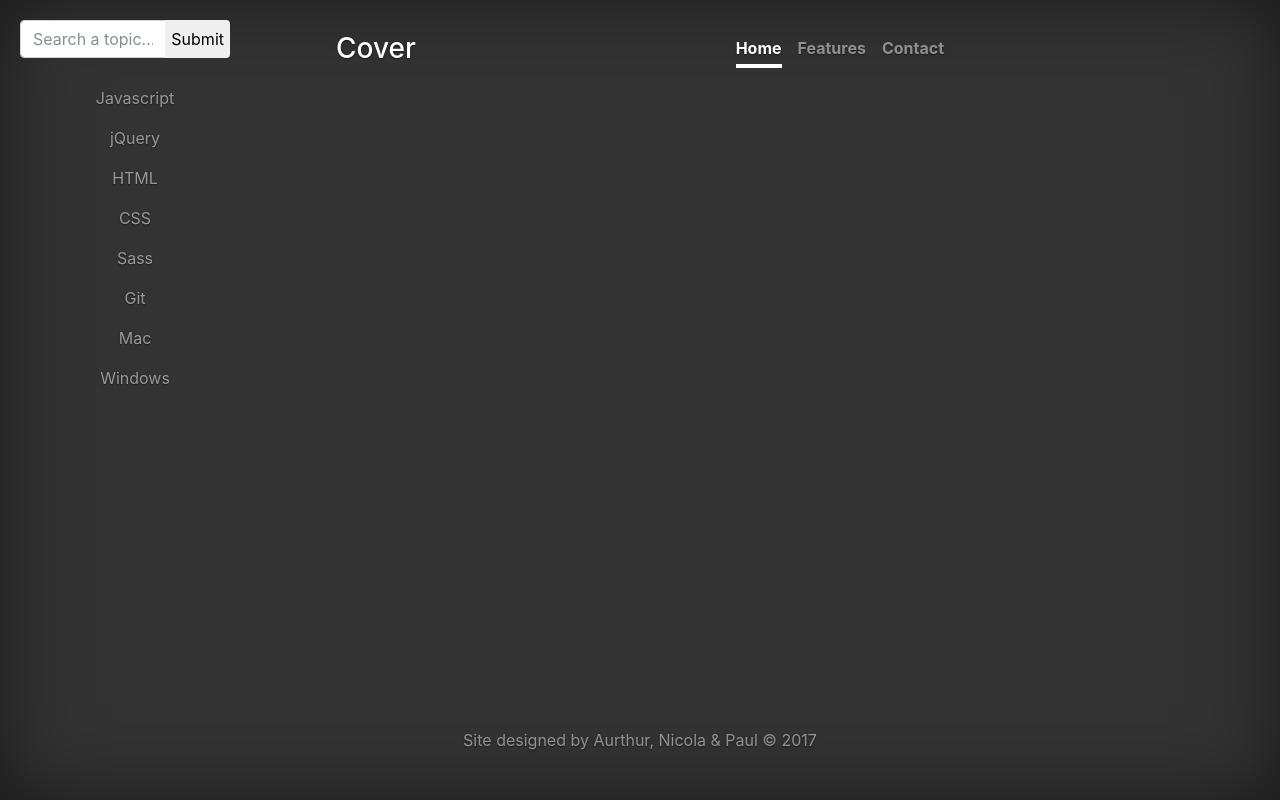
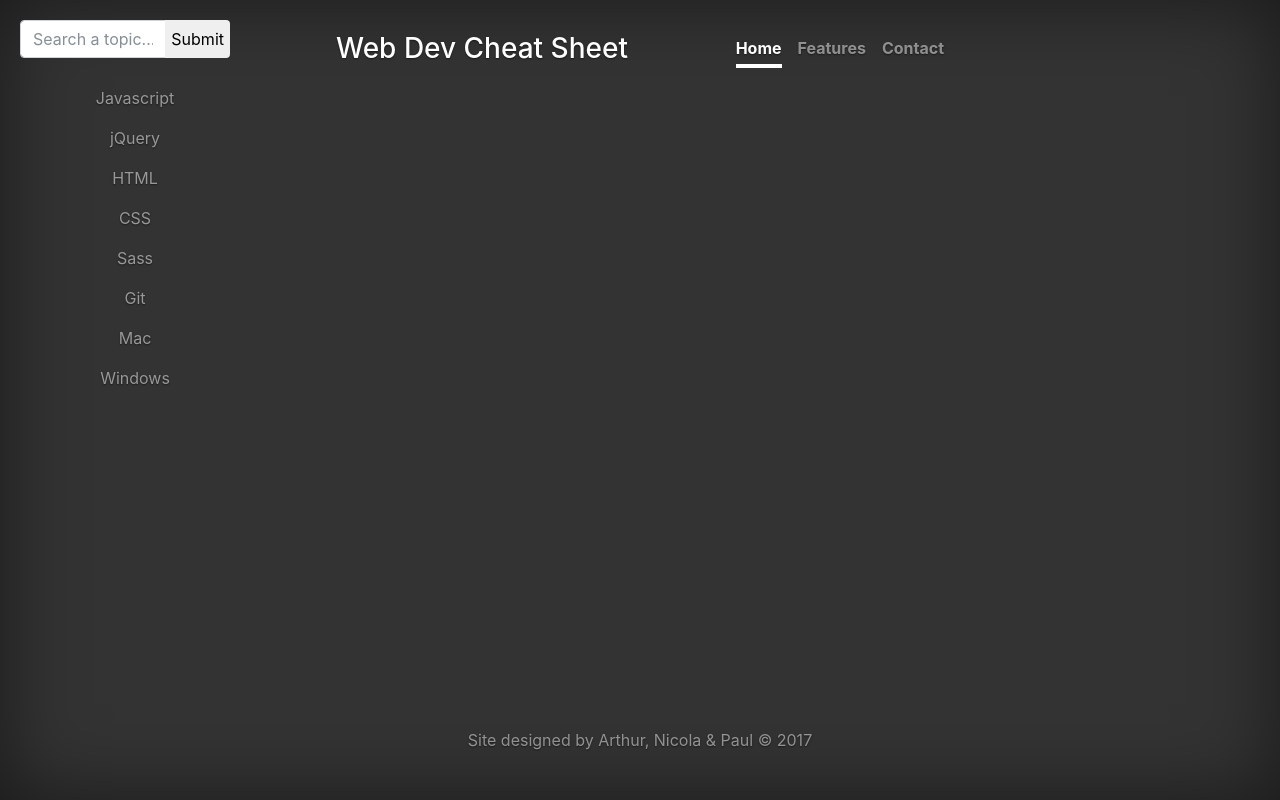
Before and after one commit to arthurg90/cheat-sheet-site, a website: page index.html in a window 1280 px wide. Drawn offline with Linux system fonts and the light colour scheme.

Commit message:
header name and footer spelling

```diff
--- a/index.html
+++ b/index.html
@@ -1,7 +1,7 @@
 <!doctype html>
 <html lang="en">
 	<head>
-		<title>Hello, world!</title>
+		<title>Web Developer's Cheat Sheet</title>
 		<!-- Required meta tags -->
 		<meta charset="utf-8">
 		<meta name="viewport" content="width=device-width, initial-scale=1, shrink-to-fit=no">
@@ -57,7 +57,7 @@
 
 					<header class="masthead clearfix">
 						<div class="inner">
-							<h3 class="masthead-brand">Cover</h3>
+							<h3 class="masthead-brand">Web Dev Cheat Sheet</h3>
 							<nav class="nav nav-masthead">
 								<a class="nav-link active" href="#">Home</a>
 								<a class="nav-link" href="#">Features</a>
@@ -72,7 +72,7 @@
 
 					<footer class="mastfoot">
 						<div class="inner">
-							<p>Site designed by Aurthur, Nicola & Paul &copy; 2017</p>
+							<p>Site designed by Arthur, Nicola & Paul &copy; 2017</p>
 						</div>
 					</footer>
 
```
